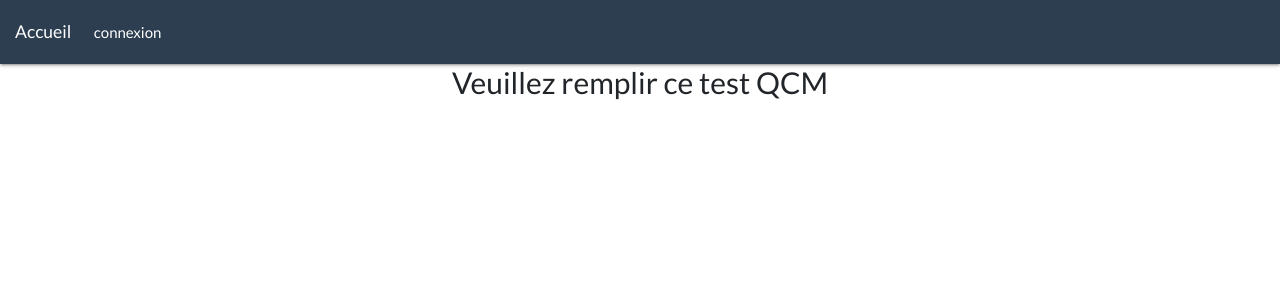
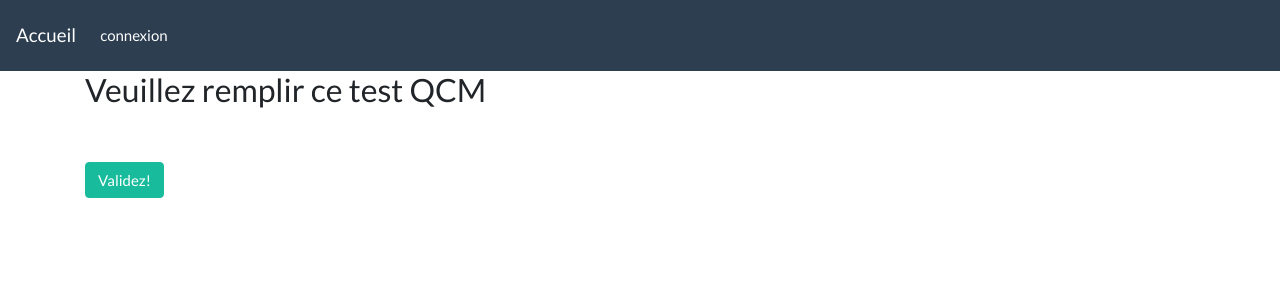
Before and after one commit to Agaroud/qcm, a Symfony app: template templates/qcm/index.html.twig in a window 1280 px wide. Shown: the top 300 px of the page. Run offline with Twig, Linux system fonts and the light colour scheme; the template is opened without the code that fills it, so the values that code supplies are empty; some libraries are stand-ins or nearby versions.

Commit message:
mise en place checkbox et lien vers enregistrement si pas de compte

```diff
--- a/src/Controller/QcmController.php
+++ b/src/Controller/QcmController.php
@@ -8,6 +8,7 @@ use App\Entity\Question;
 use App\Repository\QuestionRepository;
 use App\Entity\Proposition;
 use App\Repository\PropositionRepository;
+use Symfony\Component\Form\Extension\Core\Type\CheckboxType;
 
 class QcmController extends AbstractController
 {
--- a/templates/base.html.twig
+++ b/templates/base.html.twig
@@ -7,7 +7,7 @@
         <!--Import Google Icon Font-->
         <link href="https://fonts.googleapis.com/icon?family=Material+Icons" rel="stylesheet">
         <!--Import materialize.css-->
-        <link rel="stylesheet" href="https://cdnjs.cloudflare.com/ajax/libs/materialize/1.0.0/css/materialize.min.css">
+        {#<link rel="stylesheet" href="https://cdnjs.cloudflare.com/ajax/libs/materialize/1.0.0/css/materialize.min.css">#}
 
         <title>{% block title %}Welcome!{% endblock %}</title>
         <link rel="stylesheet"
--- a/templates/qcm/index.html.twig
+++ b/templates/qcm/index.html.twig
@@ -8,6 +8,7 @@
 <br>
 <br>
 <section class="questions center-align">
+    <form action="" method="post">
         {% for question in questions %}
         <article>
             <h4>Question {{ question.theme }}</h4>
@@ -17,12 +18,21 @@
             </div>
             <br>
             {% for proposition in question.propositions %}
-            <div class="propositions">
+                <div class="form-group">
+                    <input type="checkbox" id="{{proposition.id}}" name="{{question.id}}"
+                     value ="{{proposition.id}}">
+                    <label for="{{proposition.id}}">{{proposition.choix}}</label>
+                </div>
+           {# <div class="propositions">
                 {{ proposition.choix}}
-            </div>
+            </div>#}
             <br>
             {% endfor %}
         </article>
     {% endfor %}
+    <div class="form-group">
+        <button type="submit" class="btn btn-success">Validez!</button>
+    </div>
+  </form>
 </section>
 {% endblock %}
--- a/templates/security/login.html.twig
+++ b/templates/security/login.html.twig
@@ -16,4 +16,6 @@
             <button type="submit" class="btn btn-success">Connexion!</button>
         </div>
     </form>
+    <a class="btn btn-light" href="{{ path('security_registration')}}" role="button">Pas encore de compte?</a>
+
 {% endblock %}
```
Also changed, not shown: templates/qcm/home.html.twig (+3 -5 lines). Lines whose indentation alone changed are shown as unchanged.
